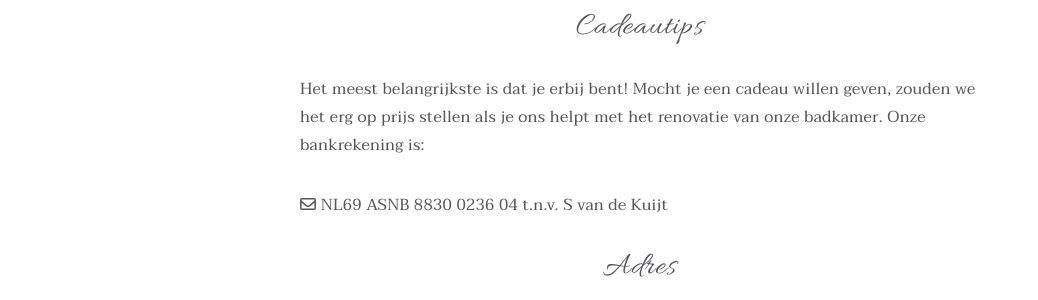
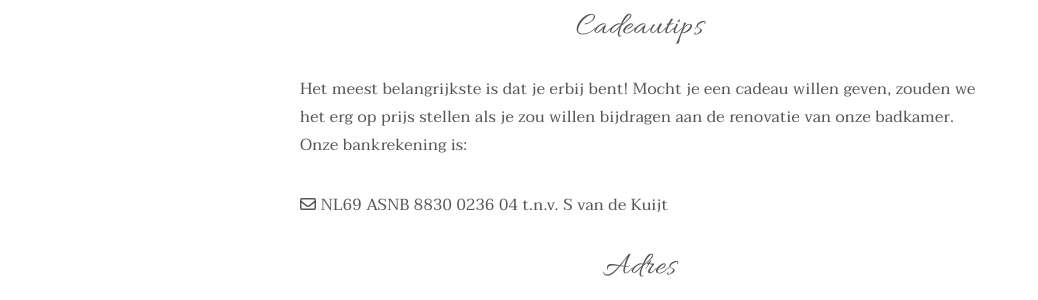
Before and after one commit to sernaleon/boda.github.io, a Jekyll site: the page built from nl.markdown, in a window 1280 px wide. Shown: the part 1435-1735 px from the top of the page, without its empty margins (0-1038 px from the left). Built offline with Jekyll 4.4.1, drawn with Linux system fonts in a browser that asks for light colours; nearby versions of some CDN libraries.

Commit message:
Update nl.markdown

```diff
--- a/nl.markdown
+++ b/nl.markdown
@@ -37,7 +37,7 @@ Wij waarderen het enorm dat jullie voor onze bruiloft naar Alicante willen komen
 
 ### Cadeautips
 
-Het meest belangrijkste is dat je erbij bent! Mocht je een cadeau willen geven, zouden we het erg op prijs stellen als je ons helpt met het renovatie van onze badkamer. Onze bankrekening is:
+Het meest belangrijkste is dat je erbij bent! Mocht je een cadeau willen geven, zouden we het erg op prijs stellen als je zou willen bijdragen aan de renovatie van onze badkamer. Onze bankrekening is:
 
 <i class="far fa-envelope"></i> NL69 ASNB 8830 0236 04 t.n.v. S van de Kuijt
 
```
